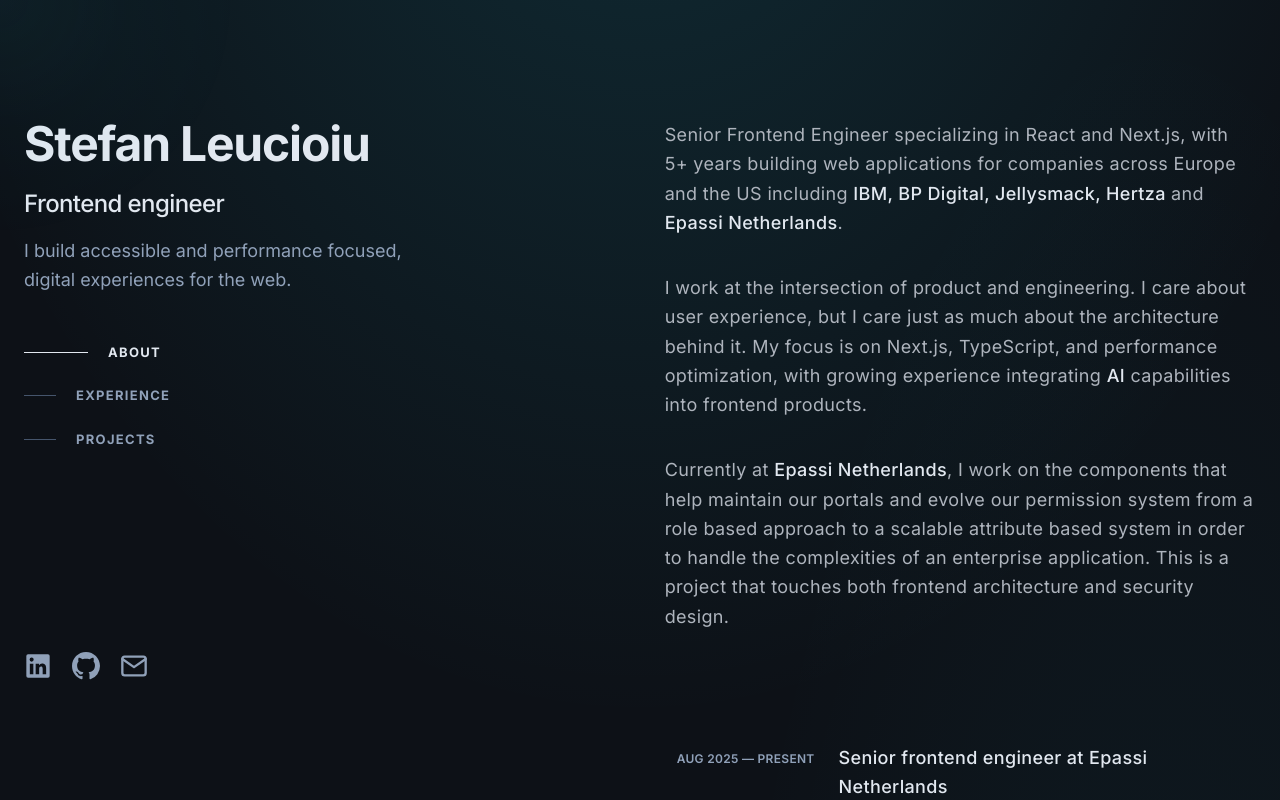
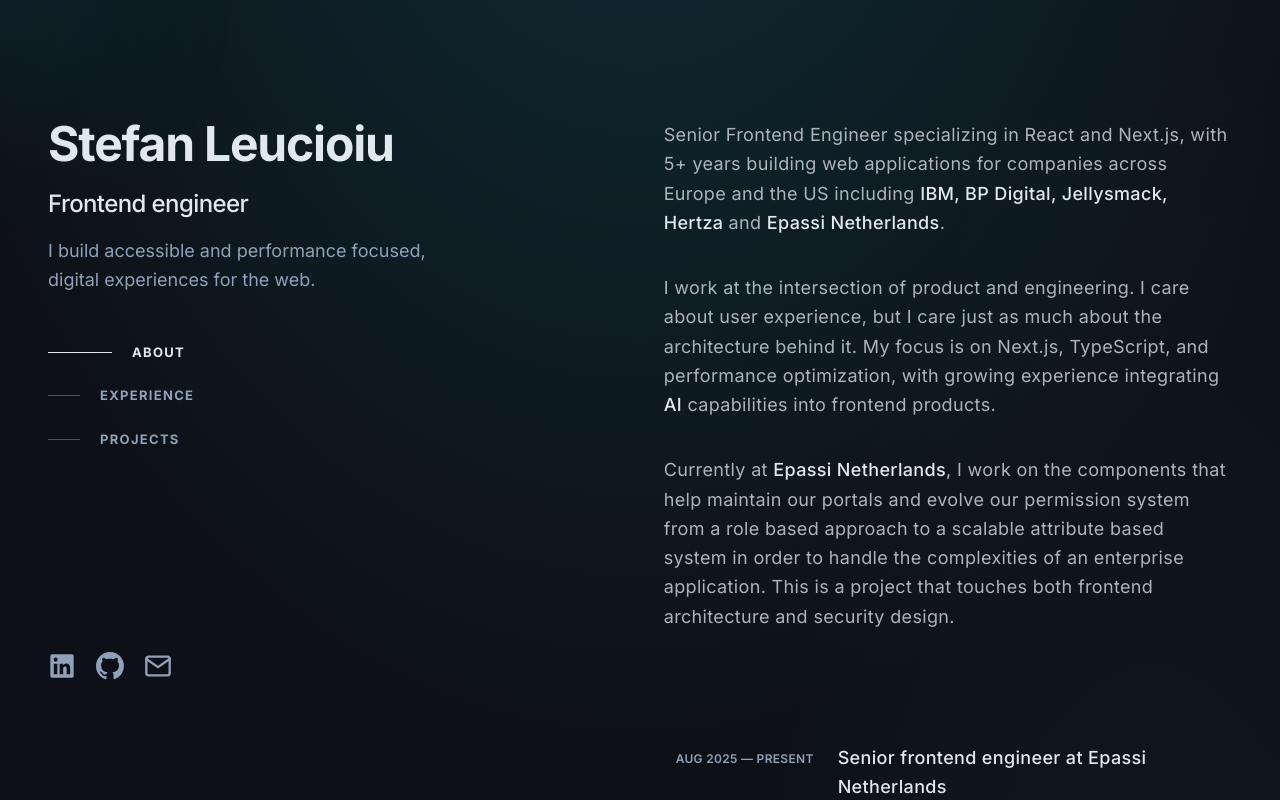
Before and after one commit to leucioiustefan/leucioiustefan-website-next, a Next.js app: page / in a window 1280 px wide. Shown: the top 800 px of the page. Built offline with nearby package versions, Linux system fonts and the light colour scheme.

Commit message:
Readded px for layout

```diff
--- a/app/(main)/layout.tsx
+++ b/app/(main)/layout.tsx
@@ -7,7 +7,7 @@
   children: React.ReactNode;
 }>) {
   return (
-    <div className="mx-auto min-h-screen max-w-screen-2xl lg:flex lg:justify-between gap-4">
+    <div className="mx-auto min-h-screen max-w-screen-2xl px-6 lg:flex lg:justify-between gap-4">
       <Header />
       {children}
     </div>
```
